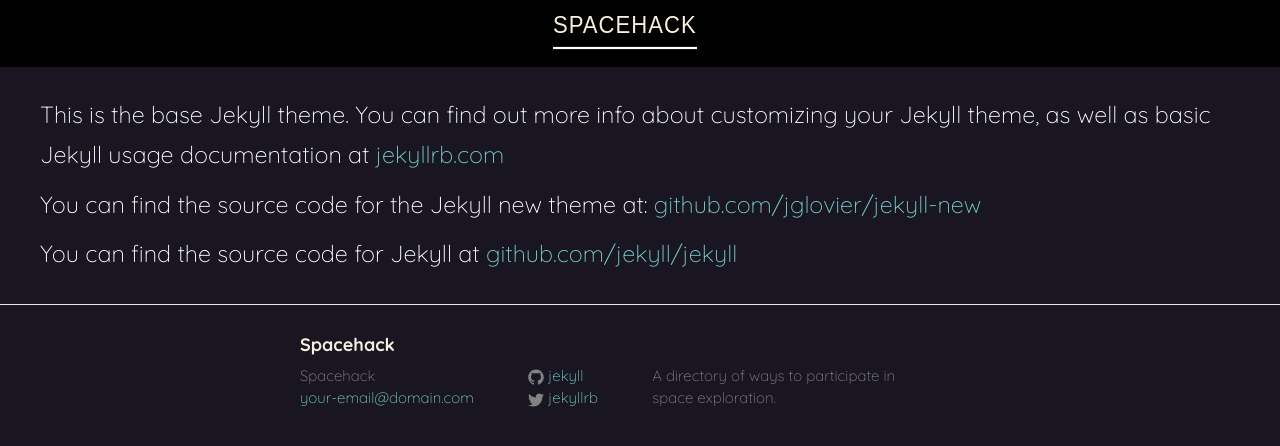
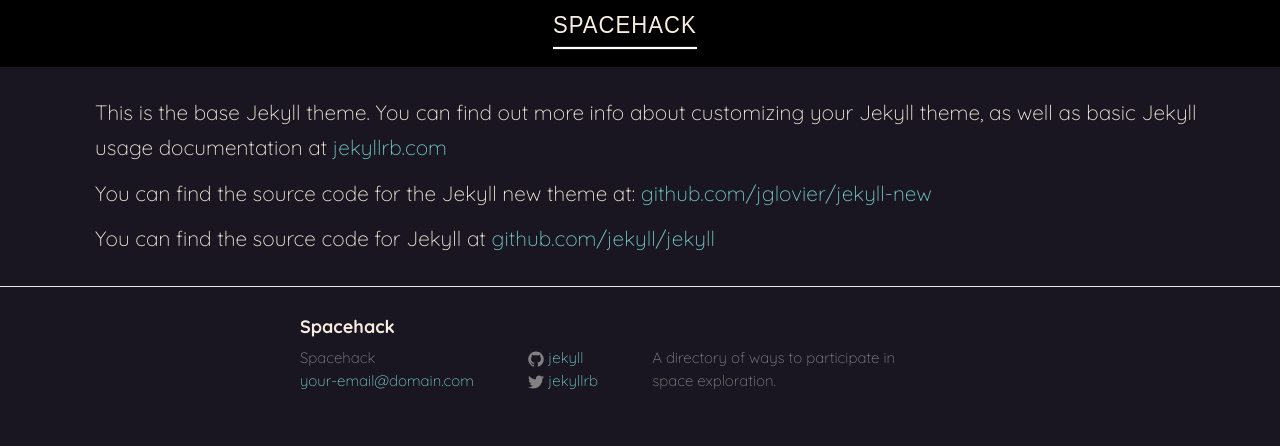
Before and after one commit to basilleaf/spacehack.org, a Jekyll site: the page built from about.md, in a window 1280 px wide. Shown: the top 446 px of the page. Built offline with Jekyll 4.4.1, drawn with Linux system fonts in a browser that asks for light colours.

Commit message:
styles project page content block

```diff
--- a/css/main.css
+++ b/css/main.css
@@ -150,12 +150,18 @@
     font-size: 36px;
   };
 }
+.post-content {
+  color: #f7eedf;
+  font-size: 1.6em;
+  line-height: 1.1;
+  margin-bottom: 30px;
+  margin-top: 15px;
+  padding-left: 95px;
+  padding-right: 30px;
+  line-height: 1.7;
 
-.post-content {
-  font-size: 1.8em;
-  margin-bottom: 30px;
-  padding: 0 40px;
-  line-height: 1.7;
+  /* letter-spacing: 0.3em */
+
 }
 
 
@@ -181,7 +187,6 @@
   margin: auto;
   padding-top: 50px;
 }
-
 .fill {
   width: 100%;
   height: 350px;
```
